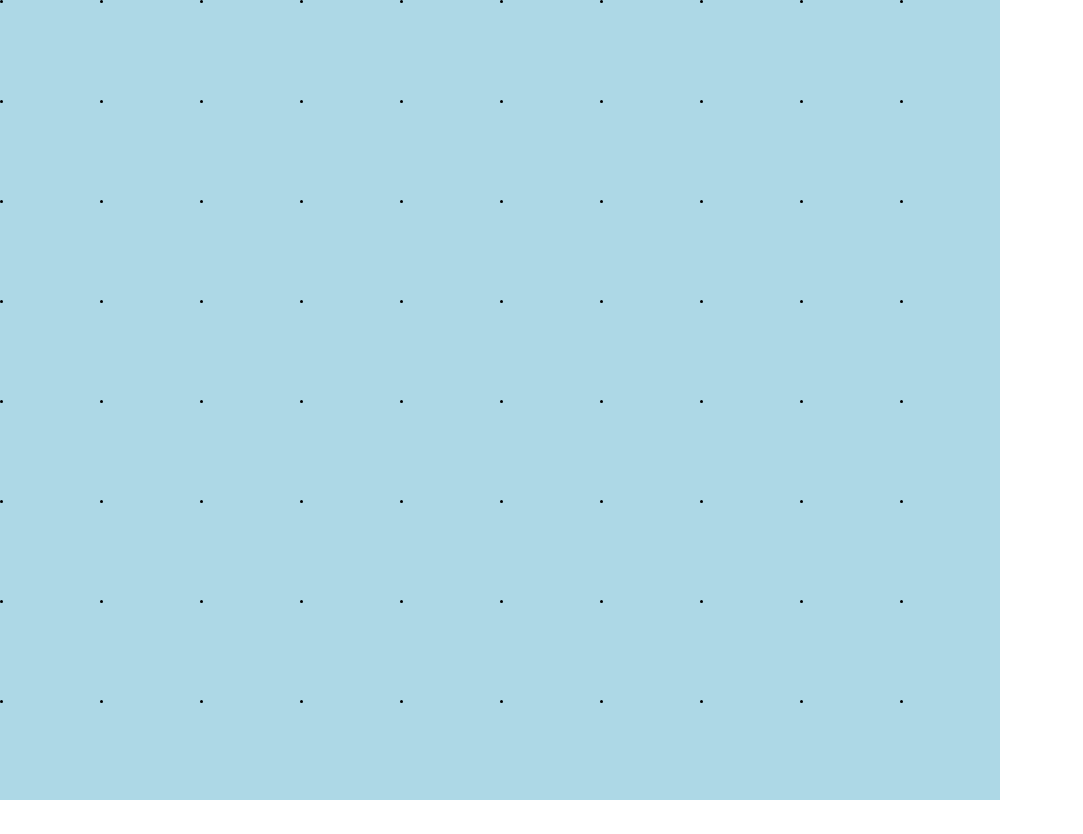
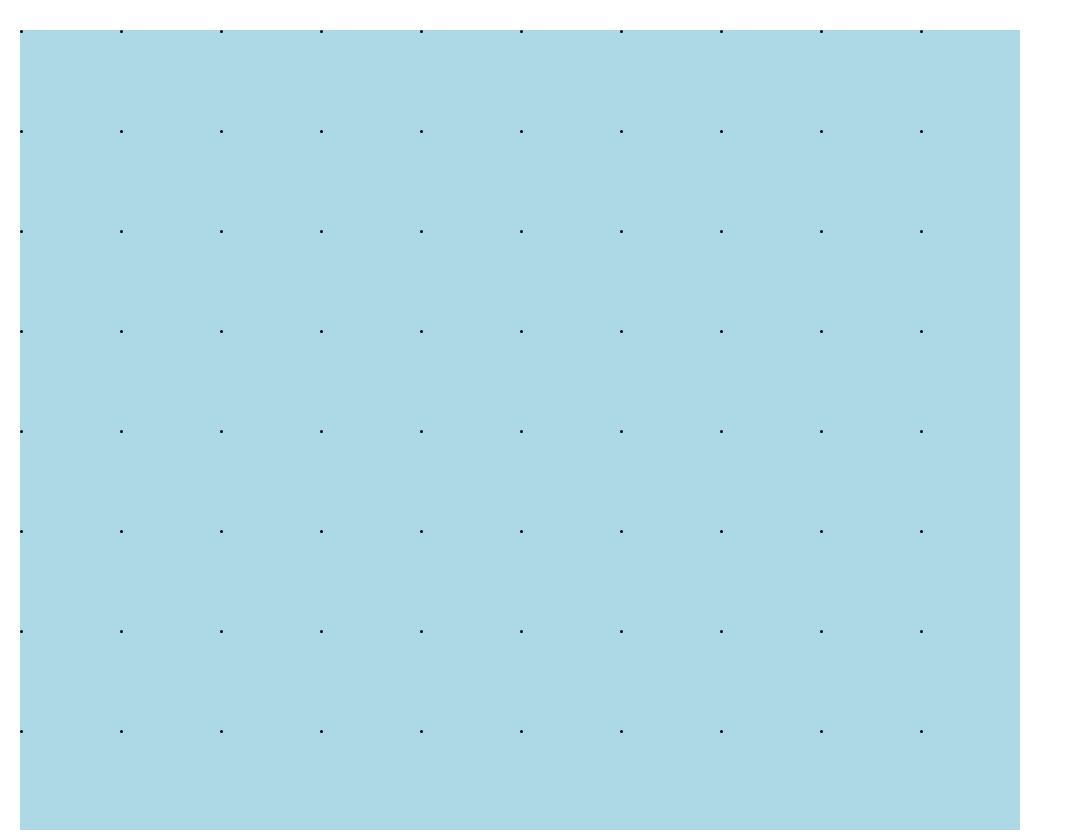
Before and after one commit to kj800x/sound-app, a React (Create React App) app: page / in a window 1280 px wide. Shown: the whole page, without its empty margins (0-1083 px from the left). Before the commit the page ends 804 px from the top, so only its background shows below. Built offline with nearby package versions, Linux system fonts and the light colour scheme.

Commit message:
Grid coords translation

```diff
--- a/src/grid/Grid.js
+++ b/src/grid/Grid.js
@@ -1,25 +1,53 @@
-import React, { useState } from "react";
+import React, { useState, useRef } from "react";
 import GridDots from "./GridDots";
 import useGlobalMouse from "./useGlobalMouse";
 import SceneObjects from "./SceneObjects";
 
 const Grid = ({ scene }) => {
-  const [zoomRaw, setZoom] = useState(Math.log(100));
+  const [zoomRaw, setZoomRaw] = useState(Math.log(100));
   const [xOffset, setXOffset] = useState(0);
   const [yOffset, setYOffset] = useState(0);
+  const [mouseLoc, setMouseLoc] = useState(undefined);
+  const gridRef = useRef();
+
   const zoom = Math.exp(zoomRaw);
+
+  const mtog = (x, y) => {
+    const rect = gridRef.current.getBoundingClientRect();
+    const xPxl = x - rect.left;
+    const yPxl = y - rect.top;
+    return [(xPxl - xOffset) / zoom, (yPxl - yOffset) / zoom];
+  };
+
+  // const gtom = (x, y) => {
+  //   const rect = gridRef.current.getBoundingClientRect();
+  //   const xPxl = x * zoom + xOffset + rect.left;
+  //   const yPxl = y * zoom + yOffset + rect.top;
+  //   return [xPxl, yPxl];
+  // };
 
   const handleMouseMove = ({ movementX, movementY }) => {
     setXOffset(xOffset + movementX);
     setYOffset(yOffset + movementY);
   };
 
-  const [onMouseDown] = useGlobalMouse(handleMouseMove);
+  const gmEvents = useGlobalMouse(handleMouseMove);
 
-  const handleMouseScroll = ({ deltaY }) => setZoom(zoomRaw + deltaY * 0.01);
+  const handleMouseScroll = ({ deltaY, ...e }) => {
+    setZoomRaw(zoomRaw + deltaY * 0.01);
+    // setXOffset(xOffset + xPxl * (1 - zoom));
+    // setYOffset(yOffset + yPxl * (1 - zoom));
+  };
 
   return (
-    <div className="grid" onMouseDown={onMouseDown} onWheel={handleMouseScroll}>
+    <>
+      <div
+        ref={gridRef}
+        className="grid"
+        onWheel={handleMouseScroll}
+        onMouseMove={e => setMouseLoc([e.target, e.pageX, e.pageY])}
+        {...gmEvents}
+      >
         <GridDots
           xMin={-20}
           xMax={20}
@@ -31,6 +59,24 @@ const Grid = ({ scene }) => {
         />
         <SceneObjects scene={scene} />
       </div>
+      {mouseLoc &&
+        (() => {
+          const pos = mtog(mouseLoc[1], mouseLoc[2], mouseLoc[0]);
+          return (
+            <div>
+              X: {mouseLoc[1]} [{pos[0]}]
+              <br />
+              Y: {mouseLoc[2]} [{pos[1]}]
+              <br />
+              xOffset: {xOffset}
+              <br />
+              yOffset: {yOffset}
+              <br />
+              zoom: {zoom} [{zoomRaw}]
+            </div>
+          );
+        })()}
+    </>
   );
 };
 
--- a/src/grid/useGlobalMouse.js
+++ b/src/grid/useGlobalMouse.js
@@ -20,7 +20,7 @@ function useGlobalMouse(handleMouseMove) {
     }
   }, [mouseDown, handleMouseMove]);
 
-  return [() => setMouseDown(true)];
+  return { onMouseDown: () => setMouseDown(true) };
 }
 
 export default useGlobalMouse;
--- a/src/index.css
+++ b/src/index.css
@@ -19,6 +19,8 @@ code {
   background-color: lightblue;
   position: relative;
   overflow: hidden;
+  margin-left: 20px;
+  margin-top: 30px;
 }
 
 .grid-container {
```
Lines whose indentation alone changed are shown as unchanged.
